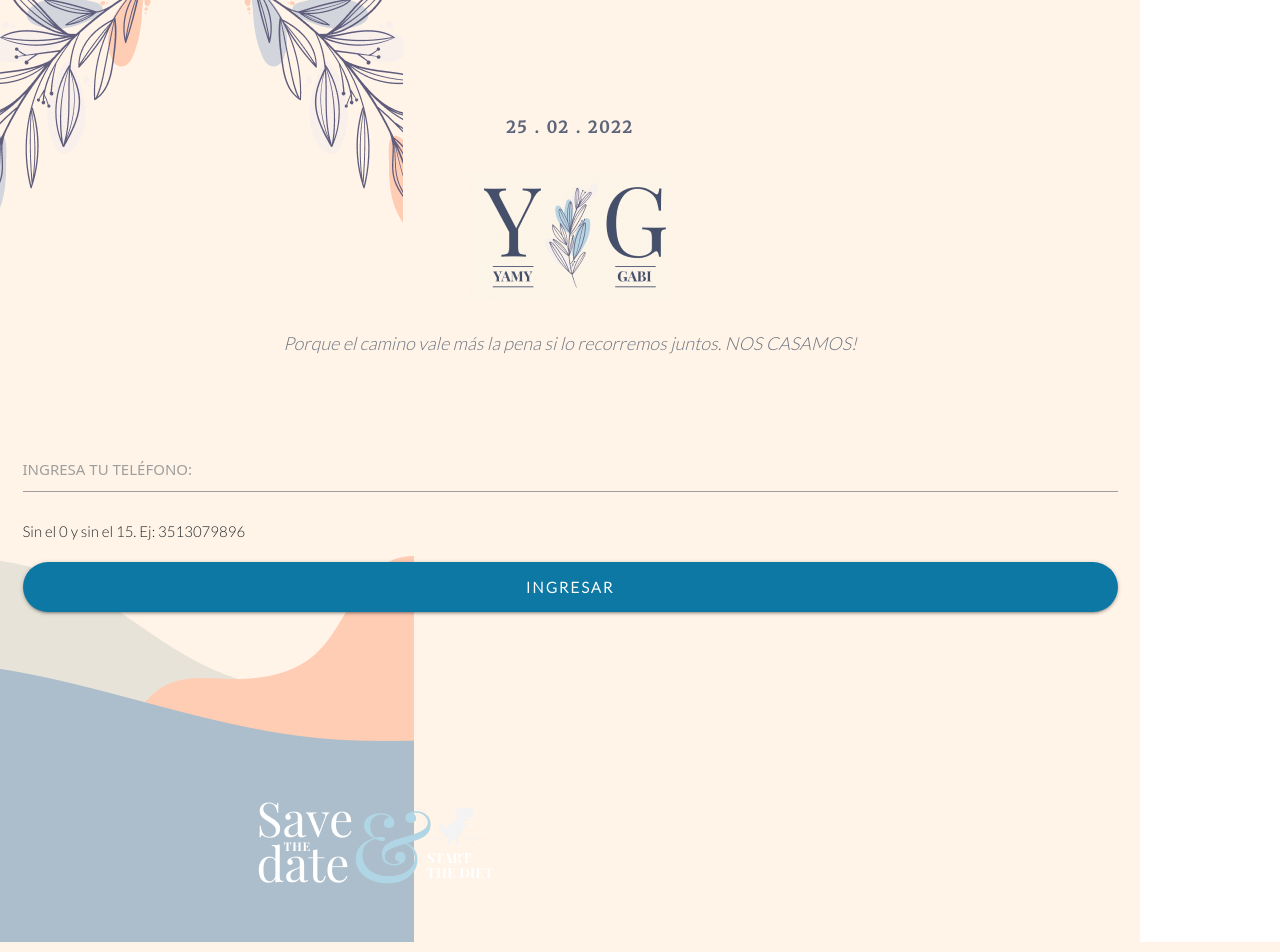
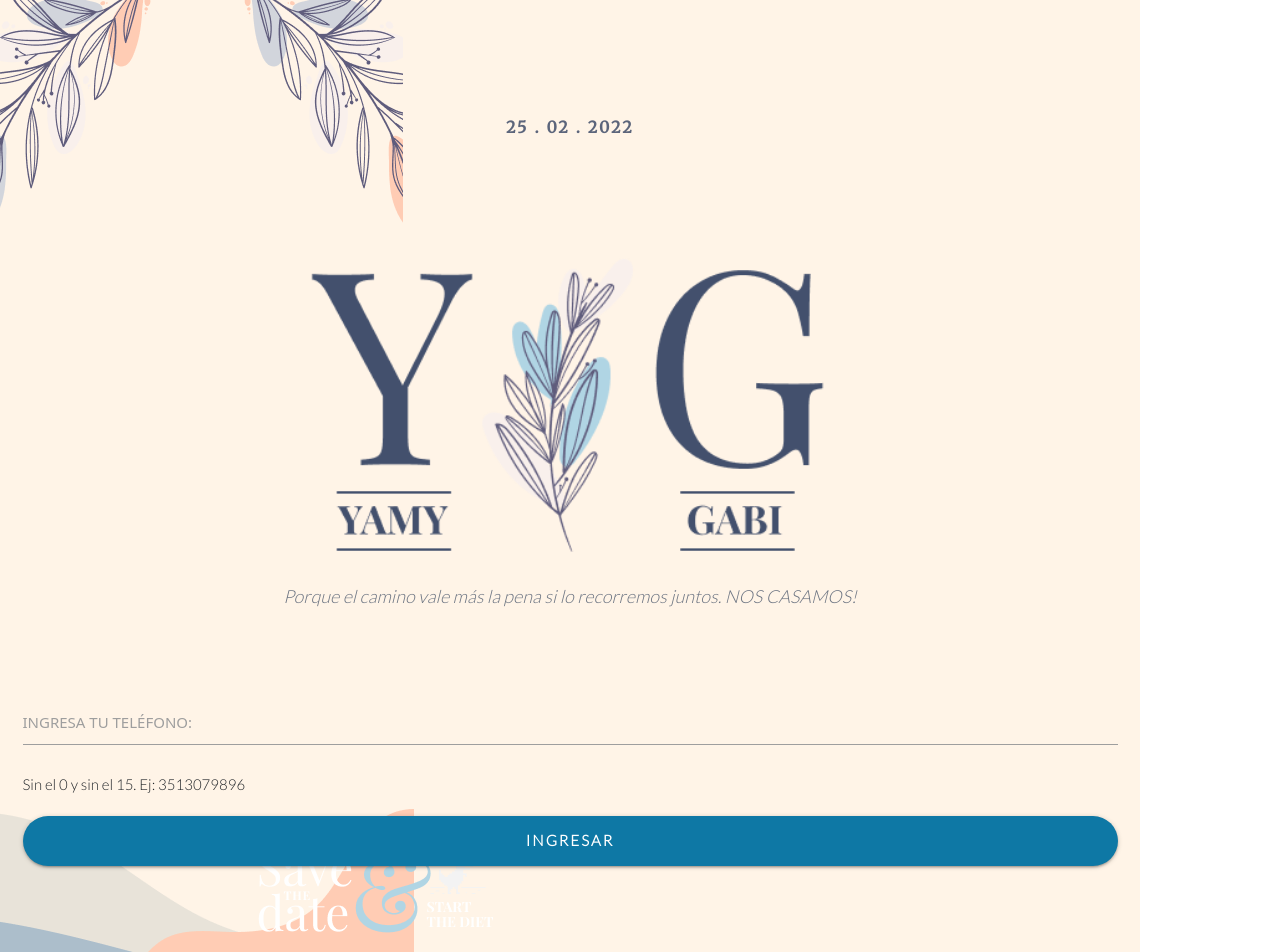
Before and after one commit to gabiwassan/the-casorio, a React (Create React App) app in the folder client/: page / in a window 1280 px wide. Shown: the top 952 px of the page. Built offline with nearby package versions, Linux system fonts and the light colour scheme.

Commit message:
Fixed styles login

```diff
--- a/client/src/components/dashboard/Dashboard.js
+++ b/client/src/components/dashboard/Dashboard.js
@@ -2,9 +2,9 @@ import React, { Component } from 'react';
 import PropTypes from 'prop-types';
 import { connect } from 'react-redux';
 import { logoutUser } from '../../actions/authActions';
-import { Link } from 'react-router-dom';
 import './Dashboard.css';
 import { CardList } from '../layout/CardList/CardList';
+import Header from '../header/Header';
 
 //this is the invitation card
 
@@ -19,12 +19,7 @@ class Dashboard extends Component {
 
     return (
       <div className="home-padding">
-        <div className="col s4 my-4">
-          <Link to="/" className="btn-flat waves-effect" onClick={this.onLogoutClick}>
-            <i className="material-icons left">keyboard_backspace</i>
-            Salir
-          </Link>
-        </div>
+        <Header />
         <div className="row header-space-dashboard" />
 
         <div className="valign-wrapper center-align">
--- a/client/src/components/footerLogin/FooterLogin.css
+++ b/client/src/components/footerLogin/FooterLogin.css
@@ -5,7 +5,7 @@
 .footer-dino-image {
   position: absolute;
   left: 20%;
-  top: 97%;
+  top: 55rem;
   margin-left: auto;
   margin-right: auto;
   display: block;
--- a/client/src/components/logo-login/LogoLogin.css
+++ b/client/src/components/logo-login/LogoLogin.css
@@ -11,3 +11,7 @@
   flex-grow: 0;
   margin: 33px;
 }
+
+.size-logo {
+  width: 45%;
+}
--- a/client/src/components/logo-login/LogoLogin.js
+++ b/client/src/components/logo-login/LogoLogin.js
@@ -6,7 +6,7 @@ const LogoLogin = () => {
   return (
     <div className="row">
       <div className="col center-align no-padding">
-        <img src={logo} />
+        <img className="size-logo" src={logo} />
         <p className="login-text">
           Porque el camino vale más la pena si lo recorremos juntos. NOS CASAMOS!
         </p>
```
Also changed, not shown: client/src/assets/logo-login.png, 1 other file (tests, documents, lock files or other folders).
